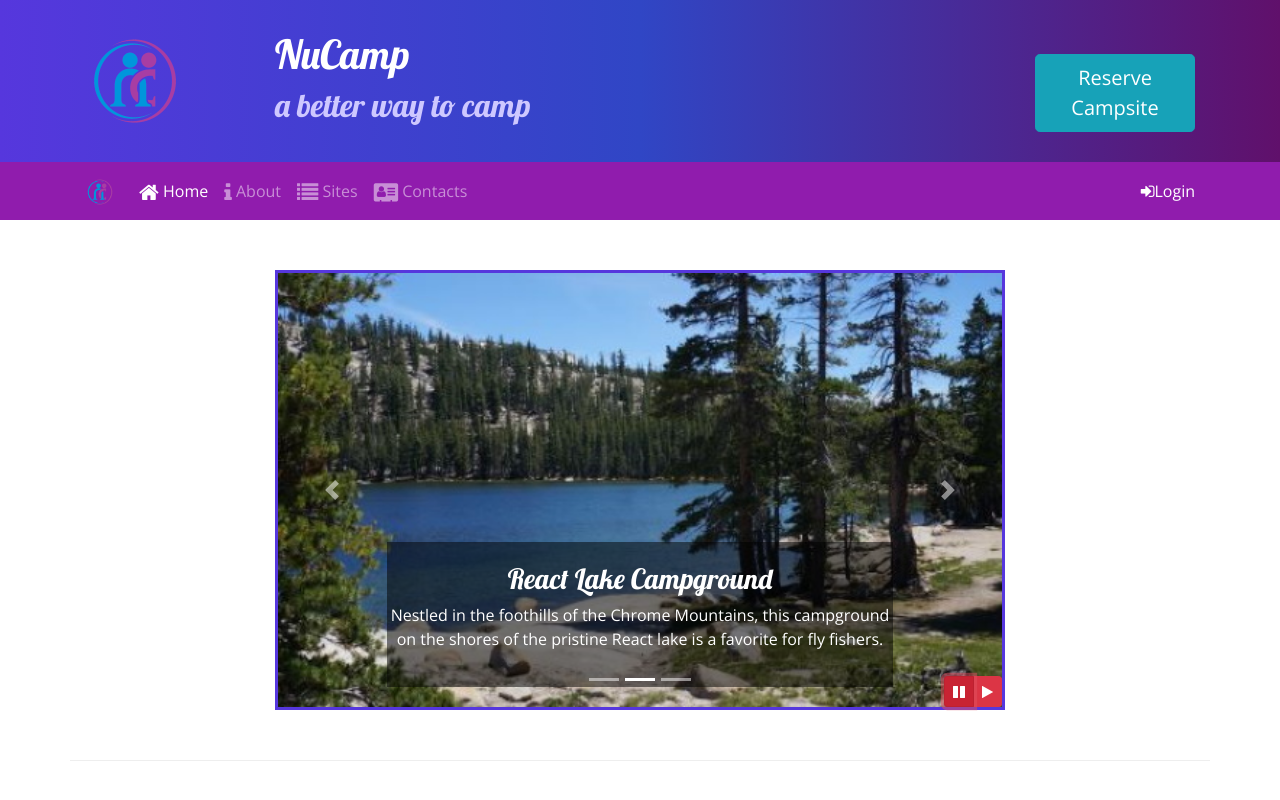
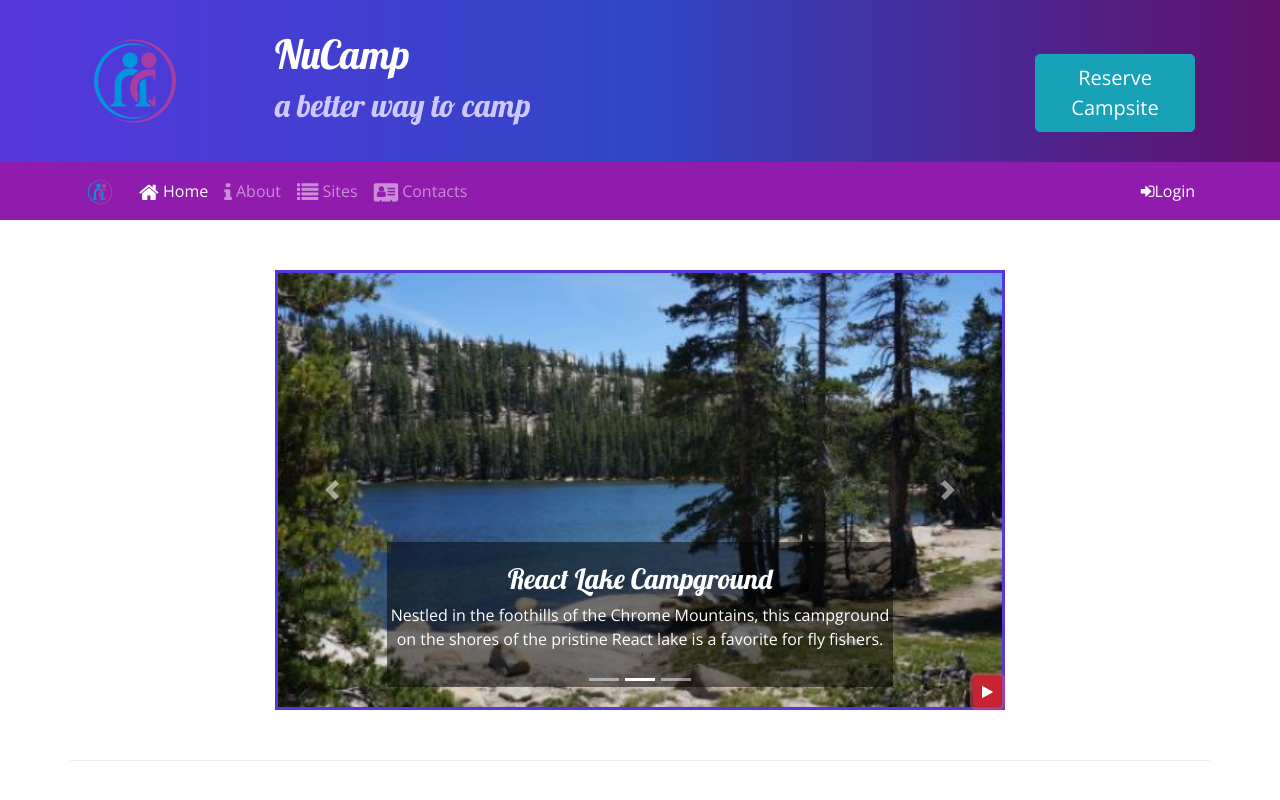
Before and after one commit to Dond2979/nucamp-bootstrap, a website: page index.html in a window 1280 px wide. Both pictures are taken after a click on the button 959 px from the left and 691 px from the top of the page. Shown: the top 800 px of the page. Drawn offline with nearby package versions, Linux system fonts and the light colour scheme.

Commit message:
Bootstrap and jQuery Part 2

```diff
--- a/index.html
+++ b/index.html
@@ -216,14 +216,11 @@
                         <span class="carousel-control-next-icon"></span>
                         <span class="sr-only">Next</span>
                     </a>
-                    <div class="btn-group" id="carouselButton">
-                        <button class="btn btn-danger btn-sm" id="carouselPause">
+
+                        <button class="btn btn-danger btn-sm" id="carouselButton">
                             <i class="fa fa-pause"></i>
                         </button>
-                        <button class="btn btn-danger btn-sm" id="carouselPlay">
-                            <i class="fa fa-play"></i>
-                        </button>
-                    </div>
+
                 </div>
             </div>
         </div>
@@ -323,13 +320,18 @@
     <script>
         $(function() {
             $(".carousel").carousel( { interval: 2000 } );
-            $("#carouselPause").click(function() {
-                $(".carousel").carousel("pause");
-            })
-                $("#carouselPlay").click(function() {
-                    $(".carousel").carousel("cycle");
-                });
-        });
+            $("#carouselButton").click(function() {
+               if ($("#carouselButton").children("i").hasClass("fa-pause")) {
+                   $(".carousel").carousel("pause");
+                   $("#carouselButton").children("i").removeClass("fa-pause");
+                   $("#carouselButton").children("i").addClass("fa-play");
+               } else {
+                   $(".carousel").carousel("cycle");
+                   $("#carouselButton").children("i").removeClass("fa-play");
+                   $("#carouselButton").children("i").addClass("fa-pause")
+               }
+            });
+         });
     </script>
 </body>
 
```
